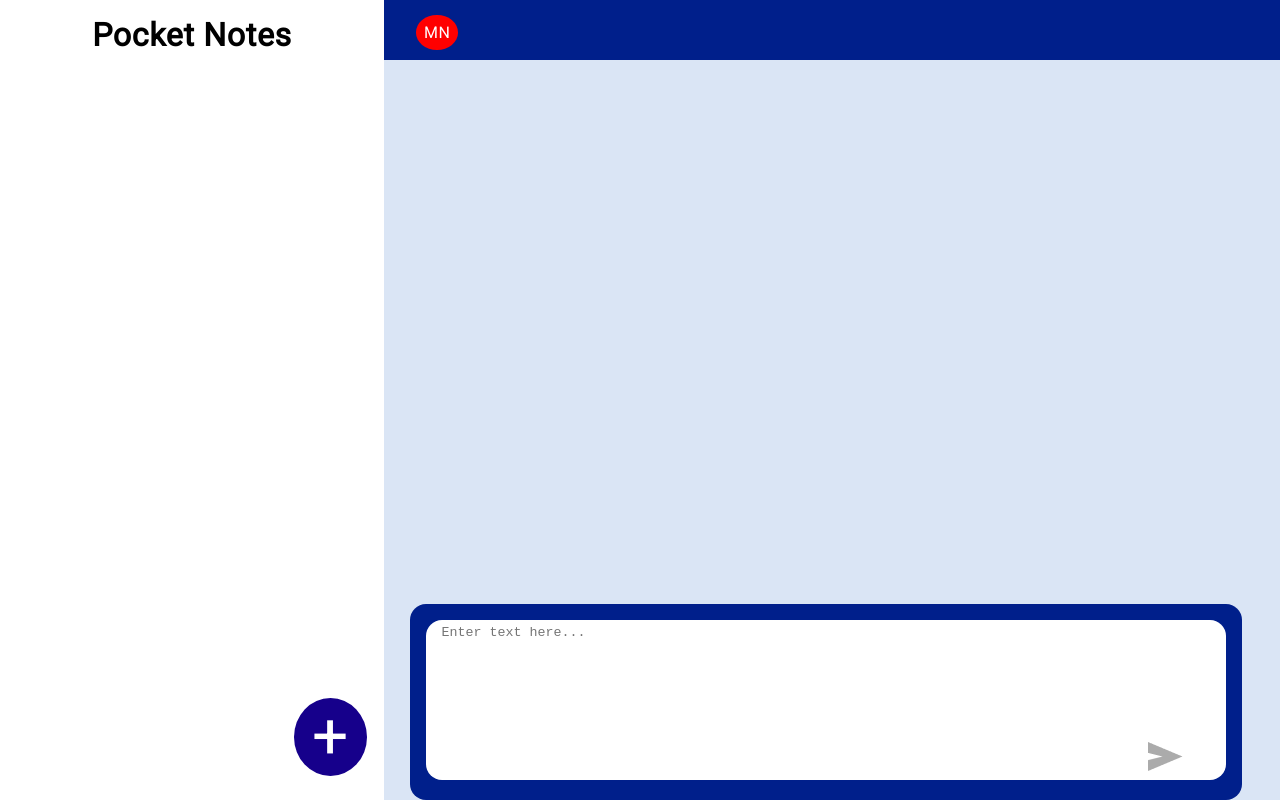
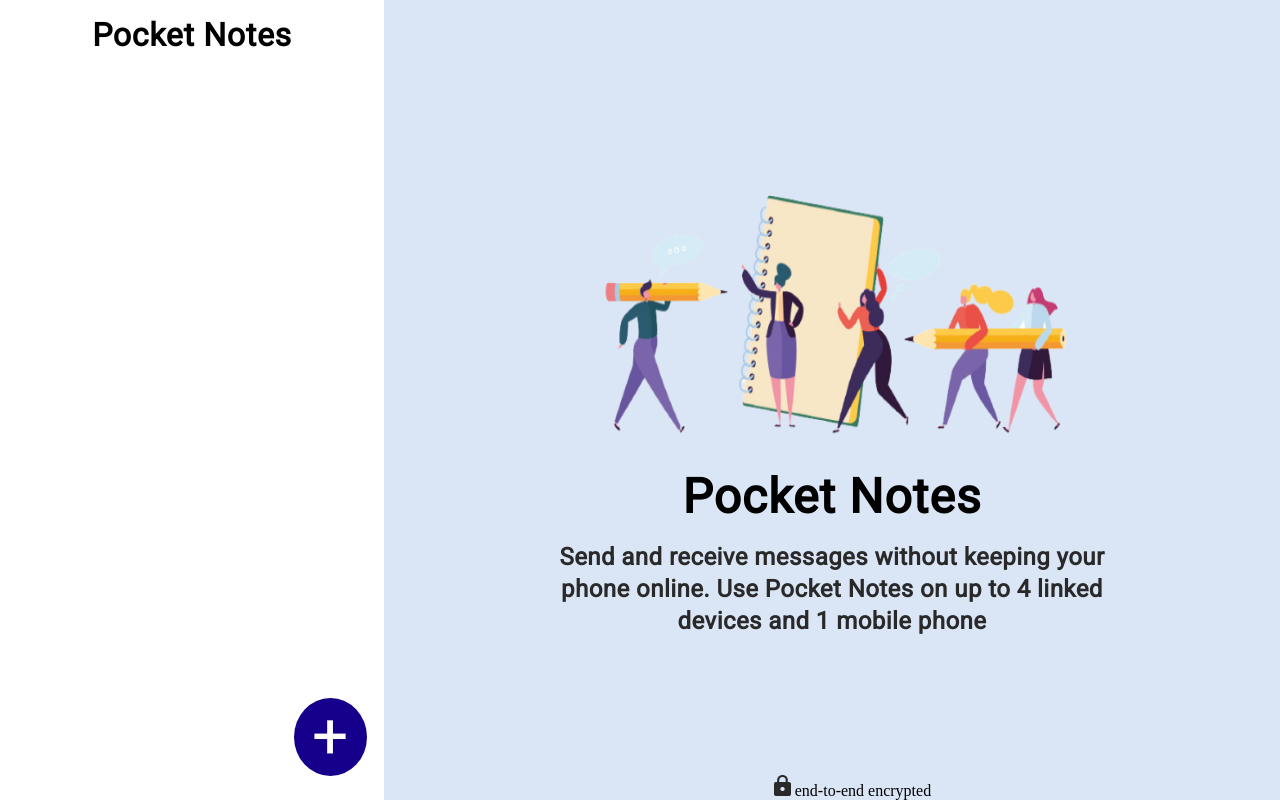
Before and after one commit to Prajwalbi/NotesApplication, a React (Create React App) app: page / in a window 1280 px wide. Built offline with nearby package versions, Linux system fonts and the light colour scheme; the HTML template or start-up script is replaced by a standard one.

Commit message:
desktop view completed

```diff
--- a/src/components/Modal/Modal.module.css
+++ b/src/components/Modal/Modal.module.css
@@ -4,11 +4,13 @@
     min-width: 40vw;
     max-width: 45vw;
     z-index: 1;
-    position: sticky;
+    position: absolute;
     bottom: 50%;
-    left: 10%;
+    left: 0%;
     display: flex;
     justify-content: center;
+    flex-wrap: wrap;
+    overflow: hidden;
 
 }
 .content {
@@ -112,5 +114,6 @@
     line-height: 160.188%; /* 32.038px */
     letter-spacing: 0.7px;
     cursor: pointer;
+    margin-right: 2rem;
 
 }
--- a/src/components/NotesDisplay/NotesDisplay.js
+++ b/src/components/NotesDisplay/NotesDisplay.js
@@ -1,6 +1,7 @@
-import React, { useEffect, useState } from 'react'
+import React, { useEffect, useRef, useState } from 'react'
 import arrow from '../../assets/arrow.png'
 import styles from './NotesDisplay.module.css'
+import { generateInitials } from '../../utils/constants'
 
 export const NotesDisplay = (props) => {
     const [displayNotes, setDisplayNotes] = useState(() => {
@@ -9,7 +10,8 @@ export const NotesDisplay = (props) => {
     }); // load previously stored notes
     const [currentNote, setCurrentNote] = useState() // auxillary note for temp store
     const [note, setNote] = useState(displayNotes[props.groupId] || { notes: [] });
-
+    const [enable,setEnable] = useState(false)
+    const text = useRef(null);
 
     useEffect(() => {
         // Retrieve data from local storage
@@ -28,29 +30,37 @@ export const NotesDisplay = (props) => {
 
 
     const handleText = (e) => {
-        setCurrentNote(e.target.value)
+
+        if(e.target.value.length < 1){
+            setEnable(false)
+        }else {
+            setEnable(true)
+            setCurrentNote(e.target.value)
+        }
     }
 
-    const handleSaveNotes = () => {
+    const handleSaveNotes = (e) => {
         const newNote = {
             text: currentNote,
             date: new Date().toLocaleDateString(), // Example date format
             time: new Date().toLocaleTimeString(), // Example time format
         };
 
-
+        if(enable){
         setDisplayNotes((prevNotes) => {
             const updatedNotes = [...prevNotes];
             updatedNotes[props.groupId].notes.push(newNote);
             localStorage.setItem("createdGroups", JSON.stringify(displayNotes))
+
             return updatedNotes;
         });
+    }
 
     }
     return (
         <div className={styles.main}>
             <div className={styles.header}>
-                <h1> <span>MN</span> {note?.text} </h1>
+                <h1> <span style={{backgroundColor:`${note.color}`}}>{generateInitials(note.text)}</span> {note?.text} </h1>
             </div>
             <div className={styles.notes_section}>
                 {note.notes.length > 0 && note.notes.map((note,idx) => (
@@ -61,7 +71,7 @@ export const NotesDisplay = (props) => {
                 ))}
             </div>
             <div className={styles.text_area}>
-                <textarea onChange={(e) => handleText(e)} name="" id="" cols="130" rows="10" placeholder='Enter text here...'></textarea>
+                <textarea ref={text} onChange={(e) => handleText(e)} name="" id="" cols="130" rows="10" placeholder='Enter text here...'></textarea>
                 <img onClick={handleSaveNotes} src={arrow} alt="" />
             </div>
         </div>
--- a/src/components/NotesDisplay/NotesDisplay.module.css
+++ b/src/components/NotesDisplay/NotesDisplay.module.css
@@ -6,9 +6,6 @@
     flex-direction: column;
     justify-content: center;
     align-items: center;
-}
-.notes {
-    margin: 1rem;
 }
 .header {
     background: #001F8B;
@@ -48,9 +45,9 @@
     background: #FFF;
     box-shadow: 0px 4px 20px 0px rgba(0, 0, 0, 0.25);
     padding: 1rem;
+    margin: 1rem;
     width: 60vw;
     text-align: justify;
-    overflow-x: hidden;
     color: #000;
     font-family: Roboto;
     font-size: 1rem;
@@ -58,6 +55,7 @@
     font-weight: 400;
     line-height: 160.188%; /* 28.834px */
     letter-spacing: 0.63px;
+    word-wrap: break-word;
 }
 .notes h4 {
     text-align: right;
--- a/src/components/NotesGroup/NotesGroup.js
+++ b/src/components/NotesGroup/NotesGroup.js
@@ -1,17 +1,16 @@
 import React, { useEffect, useState } from 'react'
 import styles from './NotesGroup.module.css'
+import { generateInitials } from '../../utils/constants'
 
 export const NotesGroup = (props) => {
-  const [updateGroup, setUpdateGroup] = useState(true)
-
 
   return (
     <>
       <div className={styles.container}>
         <h1>Pocket Notes</h1>
         {props.groups && props.groups.map((group) => (
-          <div style={{cursor:"pointer"}} onClick={()=>props.getNotes(group.id,group.text)} key={group.id} className={styles.notes_group}>
-            <p><span style={{backgroundColor:`${group.color}`}}>HE</span>{group.text}</p>
+          <div style={{cursor:"pointer"}} onClick={()=>props.getNotes(group.id)} key={group.id} className={styles.notes_group}>
+            <p><span style={{backgroundColor:`${group.color}`}}>{generateInitials(group.text)}</span>{group.text}</p>
           </div>
         ))}
 
--- a/src/pages/Home/Home.js
+++ b/src/pages/Home/Home.js
@@ -8,15 +8,16 @@ import { Modal } from '../../components/Modal/Modal'
 export const Home = () => {
   const [showModal,setShowModal] = useState(false)
   const [groups, setGroups] = useState(()=>JSON.parse(localStorage.getItem("createdGroups"))) //for notes group
-  const [groupId,setGroupId] = useState(0)
-  const [groupText,setGroupText] = useState("hello")
+  const [groupId,setGroupId] = useState()
+  const [home,setHome] = useState(true)
+
 
   const updateGroups = (newGroup) => {
        setGroups(newGroup)
   }
-  const getNotes = (id,text)=>{
+  const getNotes = (id)=>{
      setGroupId(id)
-
+     setHome(false)
   }
   useEffect(() => {
     localStorage.setItem("createdGroups", JSON.stringify(groups));
@@ -28,8 +29,8 @@ export const Home = () => {
         <NotesGroup setShowModal={setShowModal} groups={groups} getNotes={getNotes}/>
       </div>
       <div className={styles.right}>
-        {/* <NotesHome/> */}
-        <NotesDisplay groupId={groupId} />
+
+        { home ? <NotesHome/> : <NotesDisplay groupId={groupId} />}
        {showModal && <Modal setShowModal={setShowModal} updateGroups={updateGroups}/>}
       </div>
 
--- a/src/utils/constants.js
+++ b/src/utils/constants.js
@@ -1 +1,11 @@
  export const colors = ["#B38BFA","#FF79F2","#43E6FC","#F19576","#0047FF","#6691FF"]
+  export const generateInitials = (name) => {
+    const words = name.split(' ');
+    let initials = '';
+
+    for (let i = 0; i < words.length; i++) {
+      initials += words[i][0].toUpperCase();
+    }
+
+    return initials;
+  };
```
Also changed, not shown: src/pages/Home/Home.module.css (line endings or trailing spaces).
